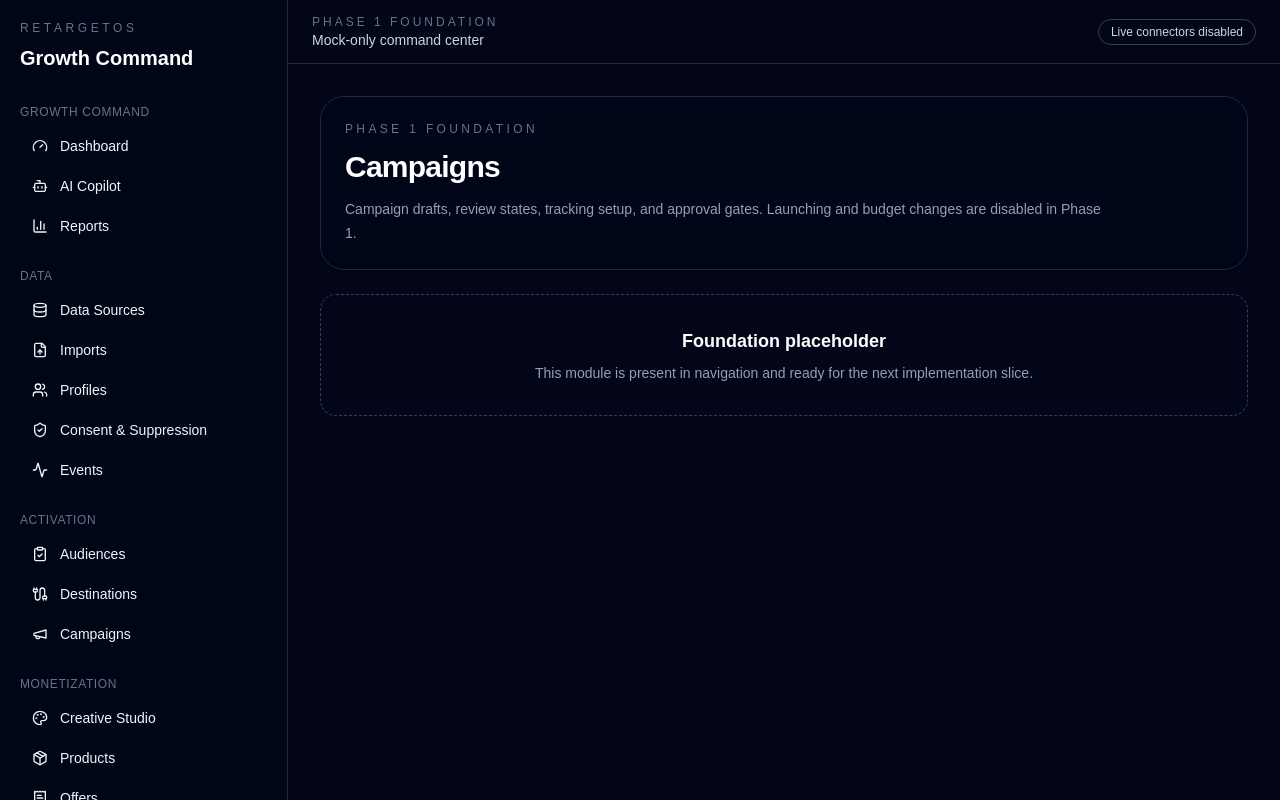
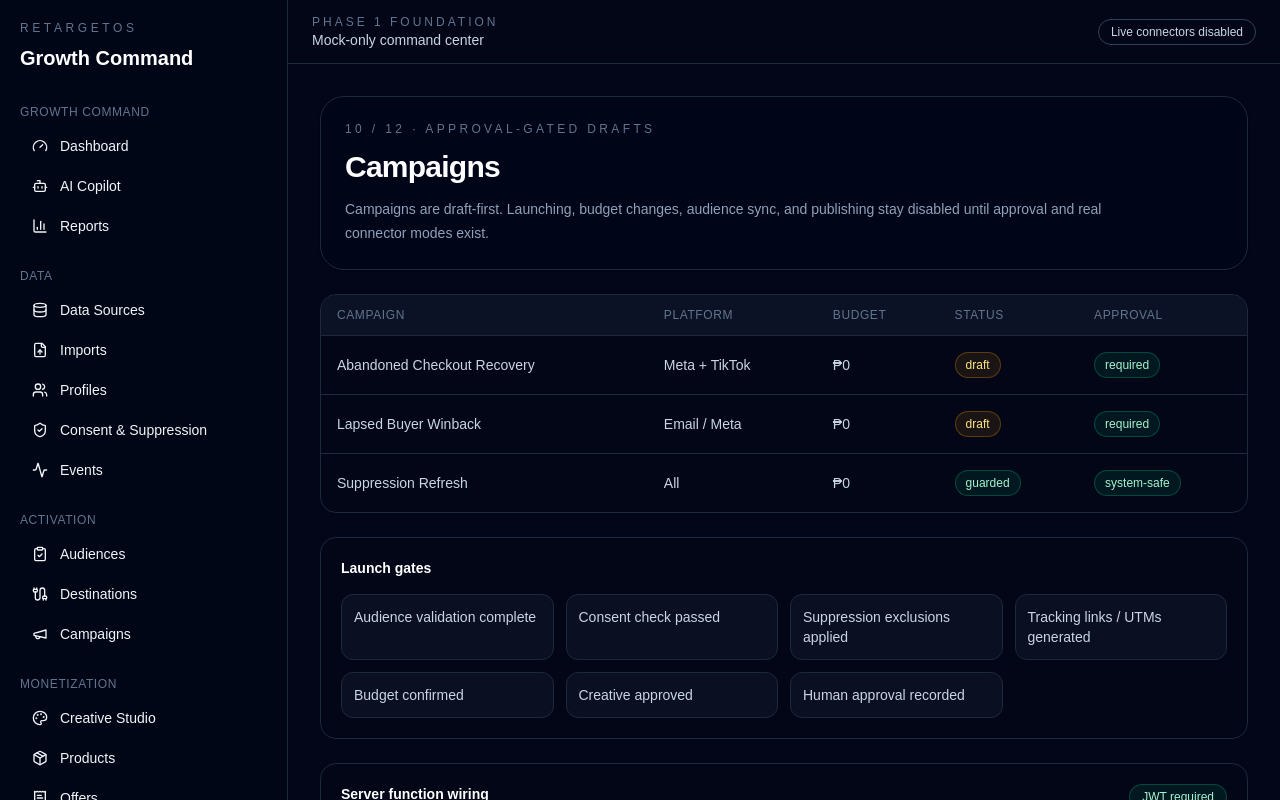
Before and after one commit to besfeng23/RetargetOS, a Next.js app: page /campaigns in a window 1280 px wide. Shown: the top 800 px of the page. Built offline with nearby package versions, Linux system fonts and the light colour scheme.

Commit message:
Build campaigns MVP page

```diff
--- a/src/app/campaigns/page.tsx
+++ b/src/app/campaigns/page.tsx
@@ -1,10 +1,40 @@
+import { ApiEndpointPanel } from "@/components/api-endpoint-panel";
 import { AppShell } from "@/components/app-shell";
 import { ModulePage } from "@/components/module-page";
+import { OpsTable } from "@/components/ops-table";
+import { campaignRows, endpointActions } from "@/lib/mock-data";
+
+const launchGates = [
+  "Audience validation complete",
+  "Consent check passed",
+  "Suppression exclusions applied",
+  "Tracking links / UTMs generated",
+  "Budget confirmed",
+  "Creative approved",
+  "Human approval recorded",
+];
 
 export default function CampaignsPage() {
   return (
     <AppShell>
-      <ModulePage title="Campaigns" description="Campaign drafts, review states, tracking setup, and approval gates. Launching and budget changes are disabled in Phase 1." />
+      <ModulePage
+        title="Campaigns"
+        eyebrow="10 / 12 · Approval-gated drafts"
+        description="Campaigns are draft-first. Launching, budget changes, audience sync, and publishing stay disabled until approval and real connector modes exist."
+      >
+        <OpsTable rows={campaignRows} />
+
+        <div className="rounded-2xl border border-slate-800 bg-slate-950/70 p-5">
+          <p className="text-sm font-semibold text-white">Launch gates</p>
+          <div className="mt-4 grid gap-3 md:grid-cols-2 xl:grid-cols-4">
+            {launchGates.map((gate) => (
+              <div key={gate} className="rounded-xl border border-slate-800 bg-slate-900/60 p-3 text-sm text-slate-300">{gate}</div>
+            ))}
+          </div>
+        </div>
+
+        <ApiEndpointPanel actions={endpointActions.createRecord} />
+      </ModulePage>
     </AppShell>
   );
 }
```
